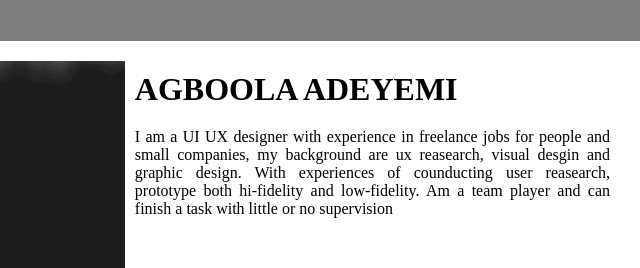
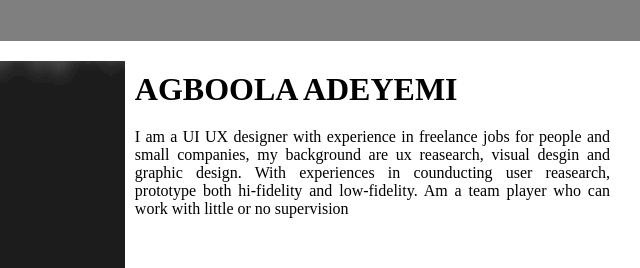
Before and after one commit to adeyemiag/adeyemi-portfolio.com, a plain HTML site: page index.html in a window 1280 px wide. Shown: the part 860-1128 px from the top of the page, 640-1280 px from the left. Drawn offline with Linux system fonts and the light colour scheme.

Commit message:
Add files via upload

```diff
--- a/index.html
+++ b/index.html
@@ -34,7 +34,7 @@
             <img src="Photos_23_06_2022_16_26_51-removebg-preview.png" alt="">
             <div id="intro">
                 <h2>AGBOOLA ADEYEMI </h2>
-                <P>I am a UI UX designer with experience in freelance jobs for people and small companies, my background are ux reasearch, visual desgin and graphic design. With experiences of counducting user reasearch, prototype both hi-fidelity and low-fidelity. Am a team player and can finish a task with little or no supervision</P>
+                <P>I am a UI UX designer with experience in freelance jobs for people and small companies, my background are ux reasearch, visual desgin and graphic design. With experiences in counducting user reasearch, prototype both hi-fidelity and low-fidelity. Am a team player who can work with little or no supervision</P>
             </div>
         </div>
     </section>
```
